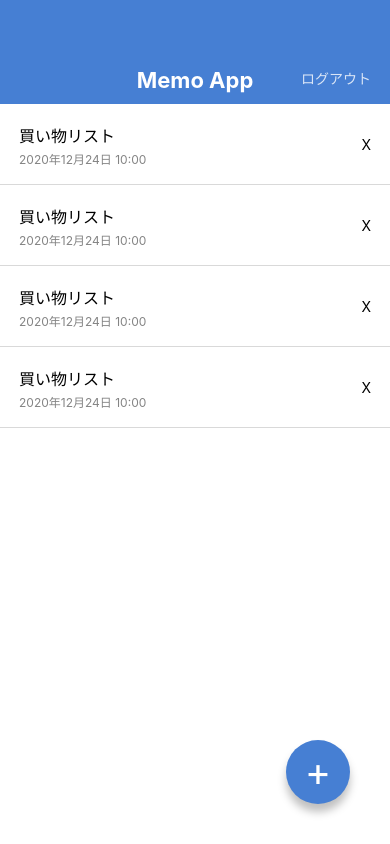
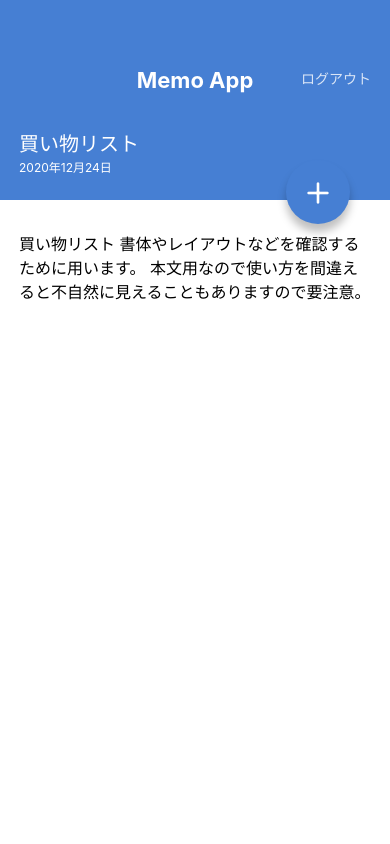
Before and after one commit to purankuton2001/MemoApp, a React Native app: screen /MemoList in a window 390 px wide. Built offline with nearby package versions, Linux system fonts and the light colour scheme.

Commit message:
add Feather icons

```diff
--- a/App.jsx
+++ b/App.jsx
@@ -1,23 +1,9 @@
 import React from 'react';
-import { StyleSheet, View } from 'react-native';
 
-import AppBar from './src/components/AppBar';
-import MemoList from './src/components/MemoList';
-import CircleButton from './src/components/CircleButton';
+import MemoDetailScreen from './src/screen/MemoDetailScreen';
 
 export default function App() {
   return (
-    <View style={styles.container}>
-      <AppBar />
-      <MemoList />
-      <CircleButton>+</CircleButton>
-    </View>
+    <MemoDetailScreen />
   );
 }
-
-const styles = StyleSheet.create({
-  container: {
-    flex: 1,
-    backgroundColor: '#FFFFFF',
-  },
-});
--- a/babel.config.js
+++ b/babel.config.js
@@ -1,4 +1,4 @@
-module.exports = function(api) {
+module.exports = function (api) {
   api.cache(true);
   return {
     presets: ['babel-preset-expo'],
--- a/package.json
+++ b/package.json
@@ -8,6 +8,7 @@
     "eject": "expo eject"
   },
   "dependencies": {
+    "@expo/vector-icons": "^12.0.4",
     "expo": "~40.0.0",
     "expo-status-bar": "~1.0.3",
     "prop-types": "^15.7.2",
--- a/src/components/CircleButton.jsx
+++ b/src/components/CircleButton.jsx
@@ -1,11 +1,11 @@
 import React from 'react';
 import { StyleSheet, Text, View } from 'react-native';
-import { string } from 'prop-types';
+import { shape, string } from 'prop-types';
 
 export default function CircleButton(props) {
-  const { children } = props;
+  const { children, style } = props;
   return (
-    <View style={styles.circleButton}>
+    <View style={[styles.circleButton, style]}>
       <Text style={styles.circleButtonLabel}>{children}</Text>
     </View>
   );
@@ -13,6 +13,11 @@
 
 CircleButton.propTypes = {
   children: string.isRequired,
+  style: shape(),
+};
+
+CircleButton.defaultProps = {
+  style: null,
 };
 
 const styles = StyleSheet.create({
--- /dev/null
+++ b/src/screen/MemoDetailScreen.jsx
@@ -0,0 +1,61 @@
+import { Feather } from '@expo/vector-icons';
+
+import React from 'react';
+import {
+  Text, View, StyleSheet, ScrollView,
+} from 'react-native';
+
+import AppBar from '../components/AppBar';
+import CircleButton from '../components/CircleButton';
+
+export default function MemoDetailScreen() {
+  return (
+    <View style={styles.container}>
+      <AppBar />
+      <View style={styles.memoHeader}>
+        <Text style={styles.memoTitle}>買い物リスト</Text>
+        <Text style={styles.memoDate}>2020年12月24日</Text>
+      </View>
+      <ScrollView style={styles.memoBody}>
+        <Text style={styles.memoText}>
+          買い物リスト
+          書体やレイアウトなどを確認するために用います。
+          本文用なので使い方を間違えると不自然に見えることもありますので要注意。
+        </Text>
+      </ScrollView>
+      <CircleButton style={{ top: 160, bottom: 'auto' }}><Feather name="plus" size={32} color="white" /></CircleButton>
+    </View>
+  );
+}
+
+const styles = StyleSheet.create({
+  container: {
+    flex: 1,
+    backgroundColor: '#FFFFFF',
+  },
+  memoHeader: {
+    paddingVertical: 24,
+    paddingHorizontal: 19,
+    justifyContent: 'center',
+    backgroundColor: '#467FD3',
+    height: 96,
+  },
+  memoTitle: {
+    color: '#FFFFFF',
+    fontSize: 20,
+    lineHeight: 32,
+  },
+  memoDate: {
+    color: '#FFFFFF',
+    fontSize: 12,
+    lineHeight: 16,
+  },
+  memoBody: {
+    paddingVertical: 32,
+    paddingHorizontal: 19,
+  },
+  memoText: {
+    lineHeight: 24,
+    fontSize: 16,
+  },
+});
```
Also changed, not shown: src/screen/MemoListScreen.jsx (added, +24 -0 lines), 1 other file (tests, documents, lock files or other folders).
